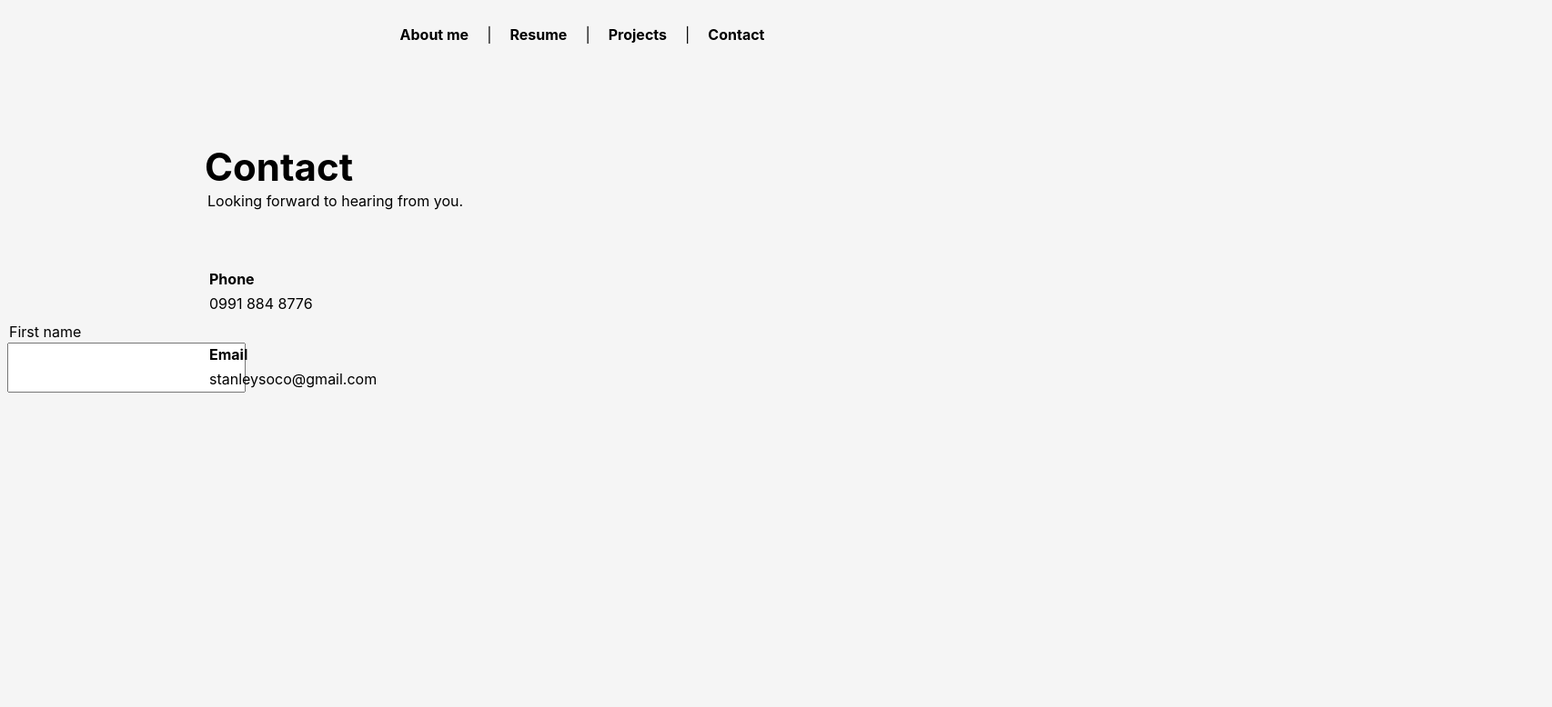
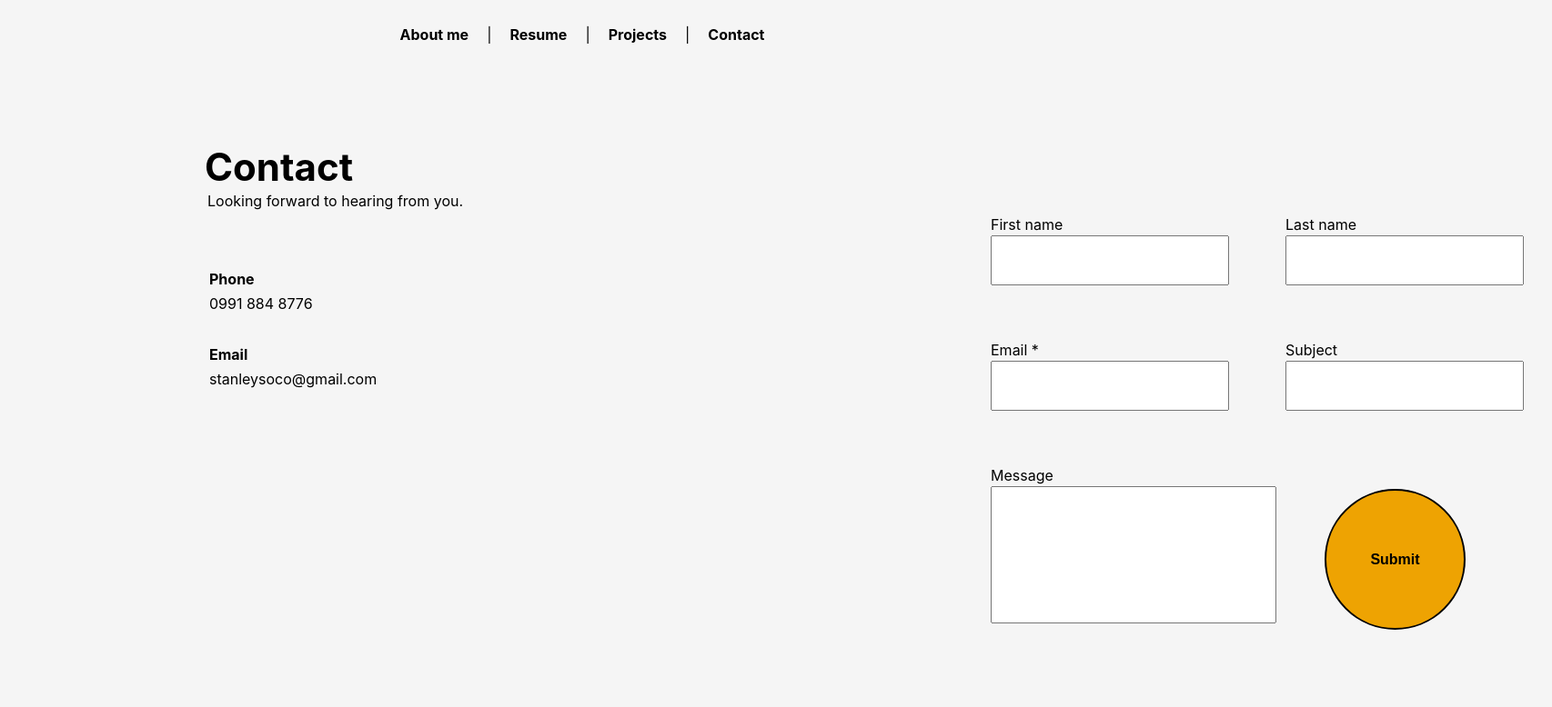
Before and after one commit to st4nTheMan/My-Portfolio, a plain HTML site: page assets/contact.html in a window 1280 px wide. Shown: the top 778 px of the page at 91% size, 1706 px wide, since content can reach past the window. Drawn offline with Linux system fonts and the light colour scheme; a web font is replaced by a local one.

Commit message:
Almost done

```diff
--- a/assets/contact.html
+++ b/assets/contact.html
@@ -30,12 +30,35 @@
                 <p class="bold_text">Email</p>
                 <p>stanleysoco@gmail.com</p>
             </div>
-            <div class="input-container">
+            <div class="input-container1">
                 <div class="fname-input">
                     <p>First name</p>
                     <input type="text" name="fname" id="fname" maxlength="50">
                 </div>
+                <div class="lname-input">
+                    <p>Last name</p>
+                    <input type="text" name="lname" id="lname" maxlength="50">
+                </div>
             </div>
+            <div class="input-container2">
+                <div class="email-input">
+                    <p>Email *</p>
+                    <input type="text" name="email" id="email" maxlength="100" required>
+                </div>
+                <div class="subject-input">
+                    <p>Subject</p>
+                    <input type="text" name="subject" id="subject" maxlength="50">
+                </div>
+            </div>
+            <div class="input-container3">
+                <div class="message-input">
+                    <p>Message</p>
+                    <input type="text" name="message" id="message">
+                </div>
+            </div>
+            <a href="">
+                <button class="submit-button">Submit</button>
+            </a>
         </div>
 
         <footer>
@@ -51,10 +74,10 @@
             <div class="socials">
                 <p class="bold_text">Social Media</p>
                 <a href="https://www.instagram.com/6ixtyzz/" target="_blank">
-                    <img class="ig_logo" src="img/ig_logo.webp">
+                    <img class="ig_logo" src="img/ig_logo.webp" alt="ig_logo">
                 </a>
                 <a href="https://twitter.com/Stanley0917" target="_blank">
-                    <img class="x_logo" src="img/x_logo.svg">
+                    <img class="x_logo" src="img/x_logo.svg" alt="x_logo">
                 </a>
             </div>
         </footer>
--- a/assets/css/style.css
+++ b/assets/css/style.css
@@ -113,7 +113,6 @@ h2 {
     background-color: #80D8DA;
     transition: background-color 0.5s;
 }
-
 .button1:hover, .button2:hover, .button3:hover {
     background-color: whitesmoke;
 }
@@ -302,14 +301,86 @@ ul li{
     width: 138px;
 }
 
-.fname-input p{
-    margin: 2px;
+.input-container1 {
+    display: flex;
+    position: relative;
+    left: 1050px;
+    top: -120px;
     width: 215px;
 }
 
-.fname-input input[type='text'] {
+.input-container2 {
+    display: flex;
+    position: relative;
+    left: 1050px;
+    top: -61px;
+    width: 215px;
+}
+
+.input-container3 {
+    display: flex;
+    position: relative;
+    left: 1050px;
+    top: -2px;
+    width: 215px;
+}
+
+.fname-input p, .lname-input p, .email-input p, .subject-input p, .message-input p{
+    margin: 2px 31px;
+}
+
+input[type='text'] {
     height: 45px;
     font-family: Inter, sans-serif;
     padding: 3px 3px 3px 7px;
     font-size: 16px;
+    margin: 0px 31px;
 }
+
+.message-input input[type='text'] {
+    width: 300px;
+    height: 141px;
+}
+
+.submit-button {
+    position: relative;
+    font-size: 16px;
+    width: 155px;
+    height: 155px;
+    cursor: pointer;
+    border-radius: 50%;
+    font-weight: bold;
+    border: 2px solid black;
+    left: 1448px;
+    top: -150px;
+}
+
+.submit-button {
+    background-color: #EEA302;
+    transition: background-color 0.5s;
+}
+
+.submit-button:hover {
+    background-color: whitesmoke;
+}
+
+/*
+    project.html
+*/
+
+.project1 {
+
+}
+
+.project2 {
+
+}
+
+.project1 h3, .project2 h3{
+    font-size: 26px;
+}
+
+.project1 p, .project2 p{
+    width: 645px;
+    height: 75px;
+}
```
Also changed, not shown: assets/index.html (+5 -5 lines), assets/projects.html (+27 -3 lines), assets/resume.html (+2 -2 lines).
